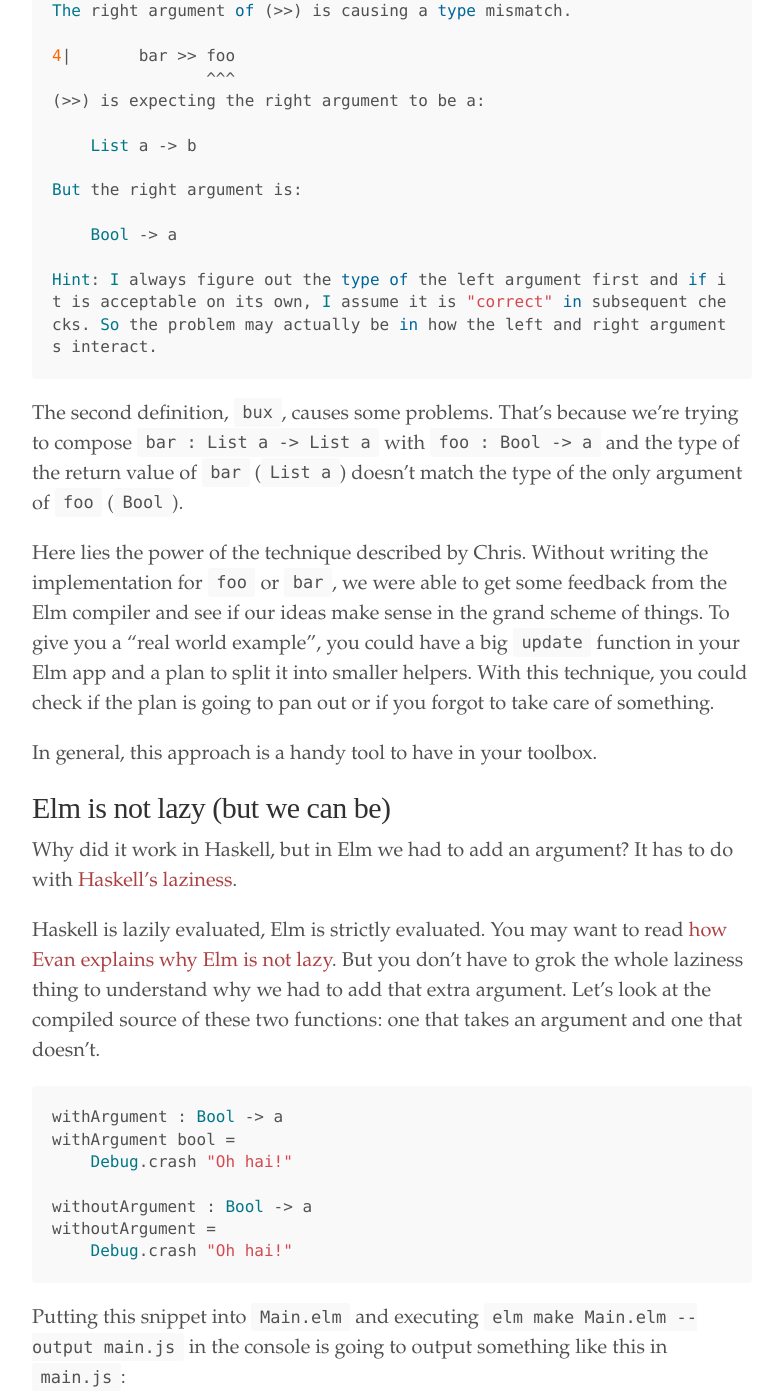
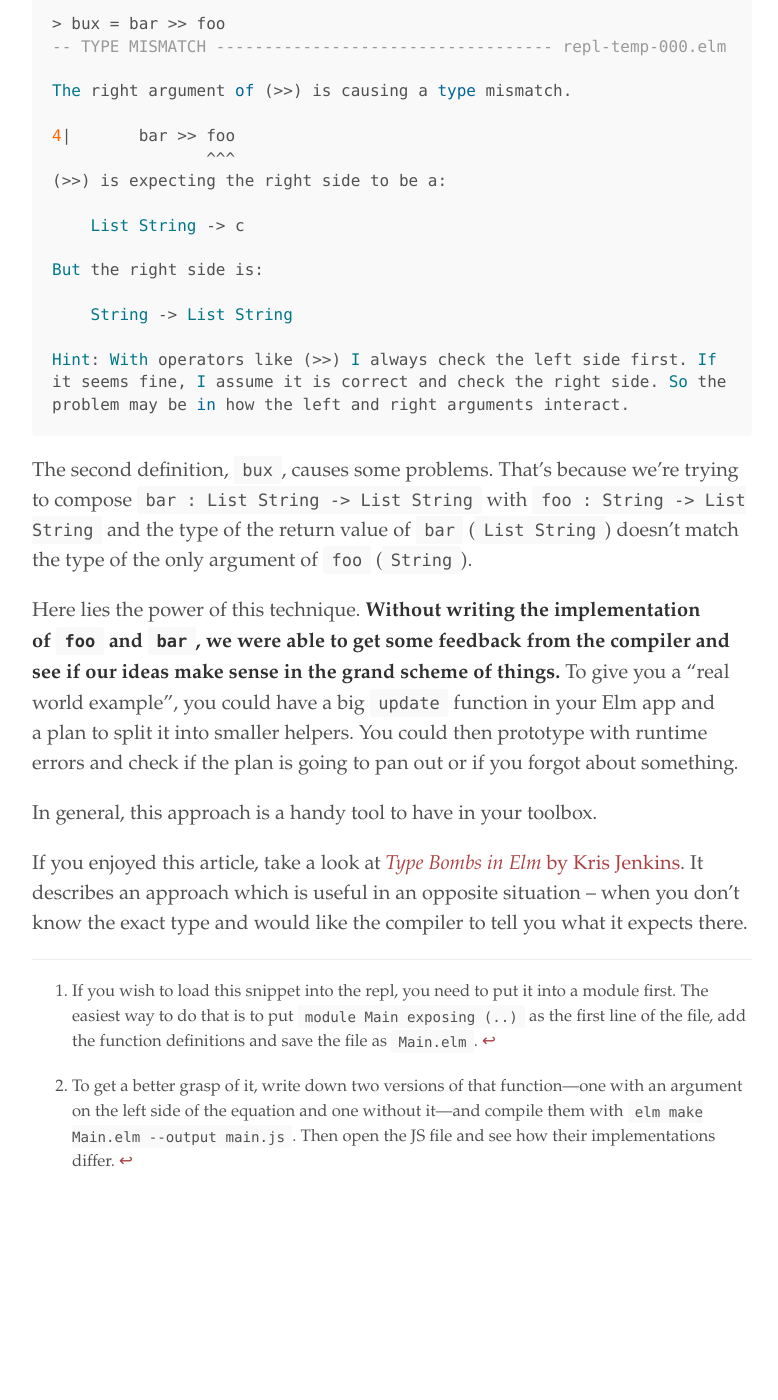
Before and after one commit to ravicious/ravicious.github.io, a Jekyll site: the page built from _posts/2016-11-23-prototyping-with-runtime-errors-in-elm.md, in a window 1280 px wide and 1400 px high, scrolled down 2692 px. Shown: the whole window, without its empty margins (248-1026 px from the left). Built offline with Jekyll 4.4.1, drawn with Linux system fonts in a browser that asks for light colours; some web fonts are replaced; after the commit the page ends 3947 px from its top, so only the background shows below that; some of the changed text lies outside the part shown.

Commit message:
Add the second version of "Prototyping with Runtime Errors…"
* Remove the second part of the article. It didn't do a good job of explaining
things. To do that properly, one would have to introduce many new concepts
at once which was too much for this article. I replaced that part
with a DIY footnote.
* Update error messages to match those of Elm 0.18.
* Change type signatures to something more relevant. I don't think anybody
would ever write a signature that says `Bool -> a`.
* Highlight the main point of the described technique.

````diff
--- a/_posts/2016-11-23-prototyping-with-runtime-errors-in-elm.md
+++ b/_posts/2016-11-23-prototyping-with-runtime-errors-in-elm.md
@@ -8,7 +8,7 @@ While I was listening to [The Changelog podcast episode #198](https://changelog.
 
 > Contrary to popular belief, the Haskell type system has some escape hatches. For example, you can put an error value in the definition of a function if you wanna say it has a type but you don't have time to implement it right now.
 >
-<!--more-->
+> <!--more-->
 > This turns out to be a really powerful technique, because it means that I can work in terms of types alone without having written the code or implemented any of the functions and then test combining the functions together without executing them, just seeing, just asking my REPL what type would it be if I composed functions `f`, `g`, and `h` – given that I've only defined their types, I haven't implemented them, evaluating them would produce a runtime error – tell me what happens. And then I can figure out if I'm figuring out the right design or a combination of functions that achieves what I want before I've done any real work.
 >
 > (…)
@@ -19,28 +19,28 @@ While I was listening to [The Changelog podcast episode #198](https://changelog.
 Chris most probably meant something like this:
 
 ```haskell
-foo :: Bool -> a
+foo :: String -> [String]
 foo = error "Oh hai!"
 
-bar :: [a] -> [a]
+bar :: [String] -> [String]
 bar = error "Nope."
 ```
 
-`foo` and `bar` have their type signatures written out, but instead of having an actual implementation, they raise a runtime error. Then these functions can be used with other functions, for example in the repl. I'll show it in a second, but first let's see how we would implement something like that in Elm.
+`foo` and `bar` have their type signatures written out, but instead of having an actual implementation, they raise a runtime error. These functions can be then used with other functions, for example in the repl. I'll show it in a second, but first let's see how we would implement something like that in Elm.
 
 As for the first approach, we're going to directly translate Haskell to Elm. Instead of `error`, we're going to use [`Debug.crash`](http://package.elm-lang.org/packages/elm-lang/core/5.0.0/Debug#crash).
 
 ```haskell
-foo : Bool -> a
+foo : String -> List String
 foo = Debug.crash "Oh hai!"
 
-bar : List a -> List a
+bar : List String -> List String
 bar = Debug.crash "Nope."
 ```
 
 This code does compile, but if we try to include it in the repl…[^1]
 
-[^1]: If you wish to load this snippet into the repl, you need to put it into a module first. The easiest way to do that is to put `module Main exposing (..)` as the first line of the file, add the snippet and save the file as `Main.elm`.
+[^1]: If you wish to load this snippet into the repl, you need to put it into a module first. The easiest way to do that is to put `module Main exposing (..)` as the first line of the file, add the function definitions and save the file as `Main.elm`.
 
 ```haskell
 > import Main exposing (..)
@@ -54,27 +54,31 @@ The message provided by the code author is:
     Nope.
 ```
 
-Well, this is not good. To fix this, we need to add an argument to the definitions of the functions. I'll explain why it helps in a second.
+Well, this is not good. To fix this, we need to add an argument to the definitions of the functions. This will stop Elm from immediately evaluating the right side of the function definition (and crashing our program).[^2]
+
+[^2]: To get a better grasp of it, write down two versions of that function—one with an argument on the left side of the equation and one without it—and compile them with `elm make Main.elm --output main.js`. Then open the JS file and see how their implementations differ.
 
 ```haskell
-foo : Bool -> a
+foo : String -> List String
 foo x = Debug.crash "Oh hai!"
 
-bar : List a -> List a
+bar : List String -> List String
 bar x = Debug.crash "Nope."
 ```
 
-Now we should be able to import the module, try to compose some functions and get some feedback from the repl and the compiler.
+Now we should be able to import the module, compose some functions and get some feedback from the repl and the compiler.
 
 ```haskell
 > import Main exposing (..)
 > baz = foo >> bar
-<function:_user$project$Repl$baz> : Bool -> List a
+<function:_user$project$Repl$baz> : String -> List String
 ```
 
-This works without a problem, since we're trying to compose `foo : Bool -> a` with `bar : List a -> List a`. After doing the composition with [`>>`](http://package.elm-lang.org/packages/elm-lang/core/4.0.5/Basics#), Elm interprets `baz` as `baz : Bool -> List a`. The composition with `>>` is the equivalent of writing `baz x = bar (foo x)`. First we call `foo` with the argument `x` and then `bar` with the result of `foo x`.
+This works without a problem, since we're composing `foo : String -> List String` with `bar : List String -> List String`. After doing the composition with [`>>`](http://package.elm-lang.org/packages/elm-lang/core/4.0.5/Basics#), Elm interprets `baz` as `String -> List String`.
 
-And now the other way around:
+`baz = foo >> bar` is equivalent to `baz x = bar (foo x)`. When we call `baz`, Elm first calls `foo` with the argument `x` and then `bar` with the result of `foo x`.
+
+And now let's try the other way around:
 
 ```haskell
 > bux = bar >> foo
@@ -84,63 +88,21 @@ The right argument of (>>) is causing a type mismatch.
 
 4|       bar >> foo
                 ^^^
-(>>) is expecting the right argument to be a:
+(>>) is expecting the right side to be a:
 
-    List a -> b
+    List String -> c
 
-But the right argument is:
+But the right side is:
 
-    Bool -> a
+    String -> List String
 
-Hint: I always figure out the type of the left argument first and if it is acceptable on its own, I assume it is "correct" in subsequent checks. So the problem may actually be in how the left and right arguments interact.
+Hint: With operators like (>>) I always check the left side first. If it seems fine, I assume it is correct and check the right side. So the problem may be in how the left and right arguments interact.
 ```
 
-The second definition, `bux`, causes some problems. That's because we're trying to compose `bar : List a -> List a` with `foo : Bool -> a` and the type of the return value of `bar` (`List a`) doesn't match the type of the only argument of `foo` (`Bool`).
+The second definition, `bux`, causes some problems. That's because we're trying to compose `bar : List String -> List String` with `foo : String -> List String` and the type of the return value of `bar` (`List String`) doesn't match the type of the only argument of `foo` (`String`).
 
-Here lies the power of the technique described by Chris. Without writing the implementation for `foo` or `bar`, we were able to get some feedback from the Elm compiler and see if our ideas make sense in the grand scheme of things. To give you a "real world example", you could have a big `update` function in your Elm app and a plan to split it into smaller helpers. With this technique, you could check if the plan is going to pan out or if you forgot to take care of something.
+Here lies the power of this technique. **Without writing the implementation of `foo` and `bar`, we were able to get some feedback from the compiler and see if our ideas make sense in the grand scheme of things.** To give you a "real world example", you could have a big `update` function in your Elm app and a plan to split it into smaller helpers. You could then prototype with runtime errors and check if the plan is going to pan out or if you forgot about something.
 
 In general, this approach is a handy tool to have in your toolbox.
 
-## Elm is not lazy (but we can be)
-
-Why did it work in Haskell, but in Elm we had to add an argument? It has to do with [Haskell's laziness](https://www.explainxkcd.com/wiki/index.php/1312:_Haskell).
-
-Haskell is lazily evaluated, Elm is strictly evaluated. You may want to read [how Evan explains why Elm is not lazy](https://groups.google.com/forum/#!topic/elm-discuss/9XxV9L0zoA0). But you don't have to grok the whole laziness thing to understand why we had to add that extra argument. Let's look at the compiled source of these two functions: one that takes an argument and one that doesn't.
-
-```haskell
-withArgument : Bool -> a
-withArgument bool =
-    Debug.crash "Oh hai!"
-
-withoutArgument : Bool -> a
-withoutArgument =
-    Debug.crash "Oh hai!"
-```
-
-Putting this snippet into `Main.elm` and executing `elm make Main.elm --output main.js` in the console is going to output something like this in `main.js`:
-
-```javascript
-var _user$project$Main$withArgument = function (bool) {
-	return _elm_lang$core$Native_Utils.crash(
-		'Main',
-		{
-			start: {line: 6, column: 5},
-			end: {line: 6, column: 16}
-		})('Oh hai!');
-};
-
-var _user$project$Main$withoutArgument = _elm_lang$core$Native_Utils.crash(
-	'Main',
-	{
-		start: {line: 11, column: 5},
-		end: {line: 11, column: 16}
-	})('Oh hai!');
-```
-
-`withArgument` is a function which expects to receive a bool and then calls `Debug.crash`, while the definition of `withoutArgument` calls `Debug.crash` immediately.
-
-This becomes even more clear after we compile Main.elm as an HTML file (`elm make Main.elm`) and try to open it. The compiled JavaScript code is going to crash as soon as it encounters the definition of `withoutArgument`.
-
----
-
-If you enjoyed this article, take a look at [_Type Bombs in Elm_ by Kris Jenkins](http://blog.jenkster.com/2016/11/type-bombs-in-elm.html). It described an approach which is useful in an opposite situation – when you don't know the exact type and would like the compiler to tell you what it expects there.
+If you enjoyed this article, take a look at [_Type Bombs in Elm_ by Kris Jenkins](http://blog.jenkster.com/2016/11/type-bombs-in-elm.html). It describes an approach which is useful in an opposite situation – when you don't know the exact type and would like the compiler to tell you what it expects there.
````
